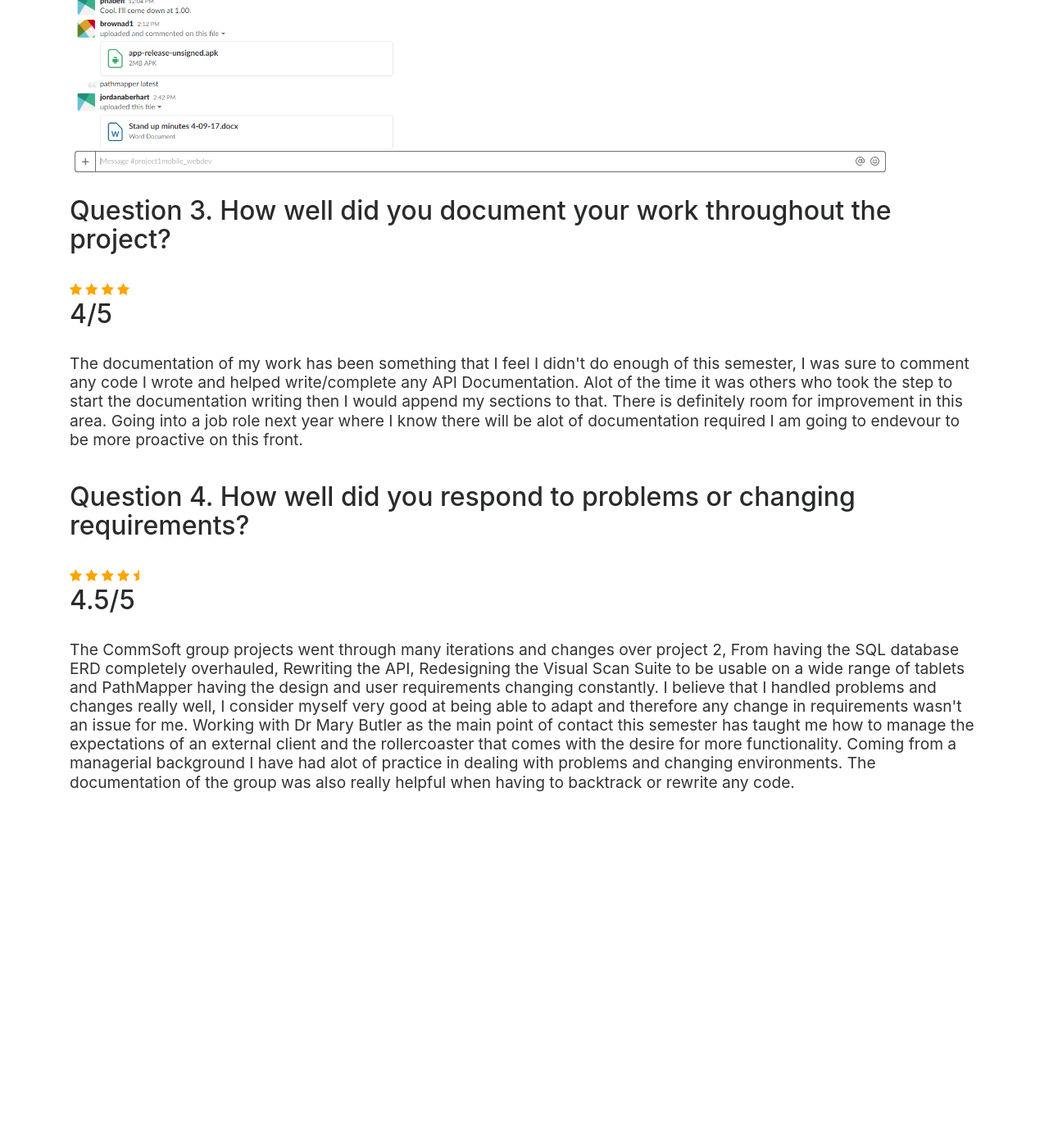
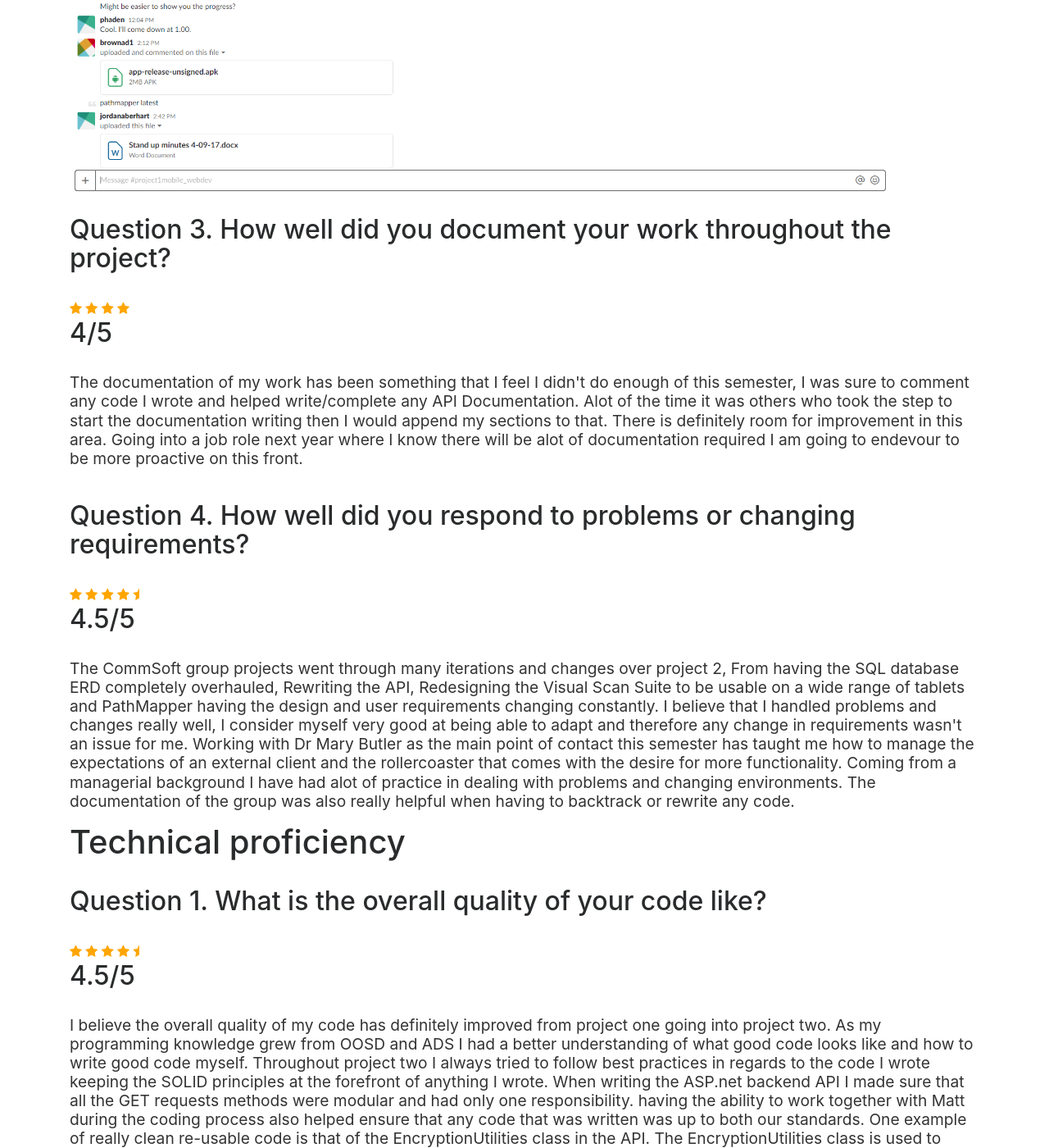
Before and after one commit to aberhjk1/aberhjk1.github.io, a Jekyll site: the page built from selfreview.html, in a window 1280 px wide and 1400 px high, scrolled down 1950 px. Shown: the whole window at 82% size. Built offline with Jekyll 4.4.1, drawn with Linux system fonts in a browser that asks for light colours; nearby versions of some CDN libraries; before the commit the page ends 2932 px from its top, so only the background shows below that; some of the changed text lies outside the part shown.

Commit message:
Update selfreview.html

```diff
--- a/selfreview.html
+++ b/selfreview.html
@@ -23,8 +23,8 @@
 
 <h3>Evidence:</h3>
 
- <p>  Throughout the semester, I have been the go to person in regards to the Visual Scan Suite, I have enjoyed the chance to improve my professional email writing
-   with an external client and believe I have always shown professionalism in regards to communication with Dr Mary Butler.</p>
+ <p>  Throughout the semester, I have been the "go to" person in regards to the Visual Scan Suite, I have enjoyed the chance to improve my professional email writing
+   with an external client and believe I have always shown professionalism in regards to communication with Dr Mary Butler. </p>
    <br><br>
 <img src="EvidenceImages/MaryButler.PNG" alt="Emails with Dr Mary Butler" width="90%"></img><br><br>
 
@@ -44,7 +44,7 @@
 <br>
 <h3>Evidence:</h3>
 <p>
-   Another example of good communication practices is the continued use of Slack within the team, As a team we were good at making sure we kept the Slack up to date with the latest
+   Another example of good communication practices is the continued use of Slack within the team, Slack is a communication tool used in teams to quickly communicate ideas and share files. As a team we were good at making sure we kept the Slack up to date with the latest
    happenings during the sprints and general information that was needed. Below is an example of how I used Slack during my time as scrum master </p><br><br>
 
    <img src="EvidenceImages/Slack.PNG" alt="Slack Conversation" width="90%"></img><br>
@@ -80,3 +80,88 @@
 be usable on a wide range of tablets and PathMapper having the design and user requirements changing constantly. I believe that I handled problems and changes really well, I consider myself very good at being able to adapt and therefore any change in requirements wasn't an issue for me. Working with
 Dr Mary Butler as the main point of contact this semester has taught me how to manage the expectations of an external client and the rollercoaster that comes with the desire for more functionality.
 Coming from a managerial background I have had alot of practice in dealing with problems and changing environments. The documentation of the group was also really helpful when having to backtrack or rewrite any code.</p>
+
+<h1>Technical proficiency</h1>
+<br>
+<h2>Question 1. What is the overall quality of your code like?</h2>
+<br>
+<span class="fa fa-star checked"></span>
+<span class="fa fa-star checked"></span>
+<span class="fa fa-star checked"></span>
+<span class="fa fa-star checked"></span>
+<span class="fa fa-star-half checked"></span>
+<h2>4.5/5</h2>
+<br>
+<p> I believe the overall quality of my code has definitely improved from project one going into project two. As my programming knowledge grew from OOSD and ADS
+   I had a better understanding of what good code looks like and how to write good code myself. Throughout project two I always tried to follow best practices in regards to the code I wrote
+   keeping the SOLID principles at the forefront of anything I wrote. When writing the ASP.net backend API I made sure that all the GET requests methods were modular and had only one responsibility.
+   having the ability to work together with Matt during the coding process also helped ensure that any code that was written was up to both our standards.
+
+   One example of really clean re-usable code is that of the EncryptionUtilities class in the API. The EncryptionUtilities class is used to encode a password
+   via salting and hashing the password of a user of the API and also decrypt the password of a user when they are trying to login to the API front end.
+   This code is re usable with any login system with a backend database as accepts a string password, and returns a salted/hashed password in return using the built in .NET
+   RNGCryptoServiceProvider class.
+
+
+   <img src="EvidenceImages/hashnsaltmethod.PNG" alt="Hash and Salt method" width="90%"></img><br>
+</p>
+
+<h3>Evidence:</h3>
+
+ <p>  Throughout the semester, I have been the "go to" person in regards to the Visual Scan Suite, I have enjoyed the chance to improve my professional email writing
+   with an external client and believe I have always shown professionalism in regards to communication with Dr Mary Butler. </p>
+   <br><br>
+<img src="EvidenceImages/MaryButler.PNG" alt="Emails with Dr Mary Butler" width="90%"></img><br><br>
+
+<br>
+<h2>Question 2. How well did you communicate with others in your group or subgroup?</h2>
+<br>
+<span class="fa fa-star checked"></span>
+<span class="fa fa-star checked"></span>
+<span class="fa fa-star checked"></span>
+<span class="fa fa-star checked"></span>
+<span class="fa fa-star-half checked"></span>
+<h2>4.5/5</h2>
+<br>
+<p> I gave myself 4.5 out of 5 for this as although I believe I communicate with people really well, there is always room for improvement. I found that every now and again when I was stressed I would go into my own wee bubble, this is something that I'm trying really hard to stop doing. In saying
+   that, this was never to the hindrance of the group and it is more of a personal goal than a lack of communication with others.
+   As a team we were very fortunate to have really capable members and everyone was open to ideas and changes which allowed open dialog and in turn, a more stable and robust final product.</p>
+<br>
+<h3>Evidence:</h3>
+<p>
+   Another example of good communication practices is the continued use of Slack within the team, Slack is a communication tool used in teams to quickly communicate ideas and share files. As a team we were good at making sure we kept the Slack up to date with the latest
+   happenings during the sprints and general information that was needed. Below is an example of how I used Slack during my time as scrum master </p><br><br>
+
+   <img src="EvidenceImages/Slack.PNG" alt="Slack Conversation" width="90%"></img><br>
+
+
+
+
+<br>
+<h2>Question 3. How well did you document your work throughout the project?</h2>
+<br>
+<span class="fa fa-star checked"></span>
+<span class="fa fa-star checked"></span>
+<span class="fa fa-star checked"></span>
+<span class="fa fa-star checked "></span>
+<h2>4/5</h2>
+<br>
+<p> The documentation of my work has been something that I feel I didn't do enough of this semester,
+   I was sure to comment any code I wrote and helped write/complete any API Documentation.
+   Alot of the time it was others who took the step to start the documentation writing then I would append my sections to that. There is definitely room for improvement in this area.
+   Going into a job role next year where I know there will be alot of documentation required I am going to endevour to be more proactive on this front.</p>
+
+<br>
+<h2>Question 4. How well did you respond to problems or changing requirements?</h2>
+<br>
+<span class="fa fa-star checked"></span>
+<span class="fa fa-star checked"></span>
+<span class="fa fa-star checked"></span>
+<span class="fa fa-star checked"></span>
+<span class="fa fa-star-half checked"></span>
+<h2>4.5/5</h2>
+<br>
+<p> The CommSoft group projects went through many iterations and changes over project 2, From having the SQL database ERD completely overhauled, Rewriting the API, Redesigning the Visual Scan Suite to
+be usable on a wide range of tablets and PathMapper having the design and user requirements changing constantly. I believe that I handled problems and changes really well, I consider myself very good at being able to adapt and therefore any change in requirements wasn't an issue for me. Working with
+Dr Mary Butler as the main point of contact this semester has taught me how to manage the expectations of an external client and the rollercoaster that comes with the desire for more functionality.
+Coming from a managerial background I have had alot of practice in dealing with problems and changing environments. The documentation of the group was also really helpful when having to backtrack or rewrite any code.</p>
```
